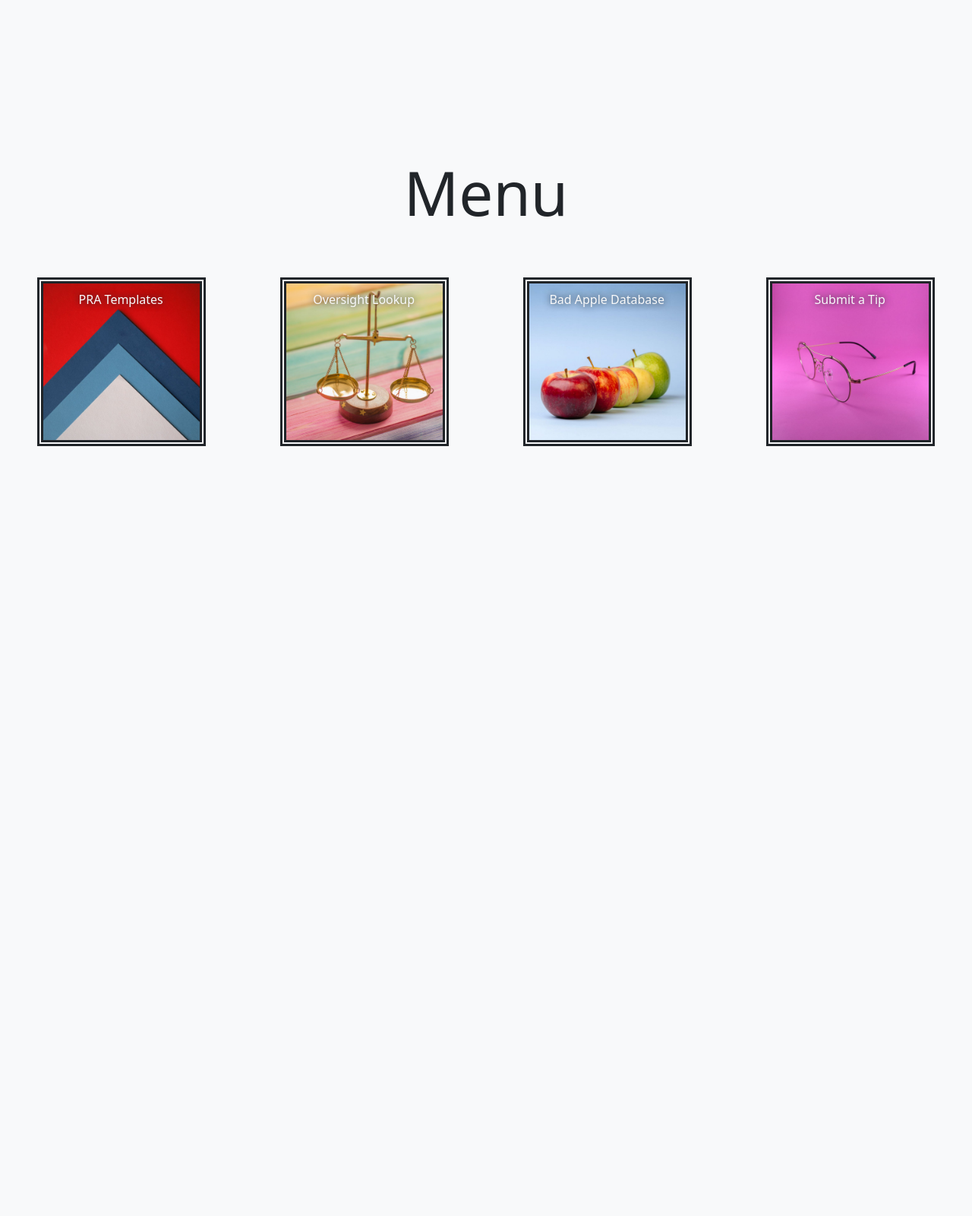
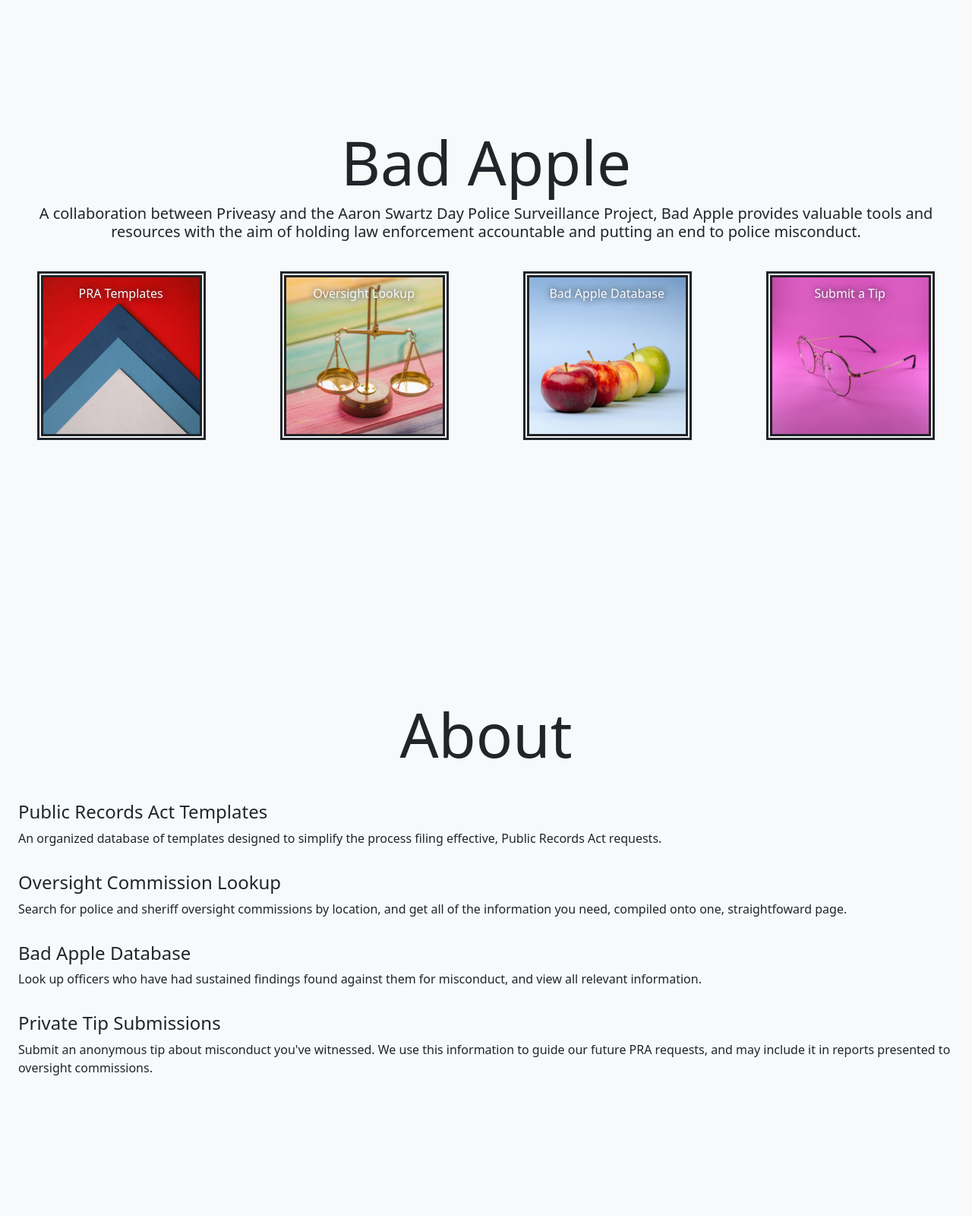
Before and after one commit to P5vc/bad-apple-backend, a Django app: page / in a window 1280 px wide. Shown: the part 106-1706 px from the top of the page at 76% size. Before the commit the page ends 693 px from the top, so only its background shows below. Run offline with Django 3.2, Linux system fonts and the light colour scheme; parts of the project's set-up code (start-up, migrations or seed data) failed here and were passed over; some libraries are stand-ins or nearby versions.

Commit message:
Added About section to the home page

```diff
--- a/BadApple/mainSite/static/css/home.css
+++ b/BadApple/mainSite/static/css/home.css
@@ -74,6 +74,20 @@
     }
 }
 
+.linkHover:hover {
+    color: #713ea6;
+    transition: all 1000ms;
+    letter-spacing: 2px;
+    font-weight: bolder;
+}
+
+.linkHover {
+    color: #212529;
+    letter-spacing: 0px;
+    transition: all 250ms;
+    font-weight: inherit;
+}
+
 .thinUntilHover {
     font-weight: lighter;
     transition: all 250ms;
--- a/BadApple/mainSite/templates/home.html
+++ b/BadApple/mainSite/templates/home.html
@@ -9,27 +9,63 @@
 
 {% block content %}
         <div class="align-content-center align-items-center bg-light container d-flex flex-wrap h-100 justify-content-center min-vh-100 min-vw-100 pb-5 text-dark w-100">
-            <div class="justify-content-center mb-5 min-vw-100 mt-5 row text-center w-100">
+            <div class="justify-content-center mb-4 min-vw-100 row text-center w-100">
                 <div class="col-12">
-                    <h1 class="display-1">Menu</h1>
+                    <h1 class="display-1">Bad Apple</h1>
+                </div>
+                <div class="col-12">
+                    <h6 class="lead">A collaboration between <a href="https://Priveasy.org" class="linkHover text-decoration-none">Priveasy</a> and the <a href="https://www.aaronswartzday.org/psp/" class="linkHover text-decoration-none">Aaron Swartz Day Police Surveillance Project</a>, Bad Apple provides valuable tools and resources with the aim of holding law enforcement accountable and putting an end to police misconduct.</h6>
                 </div>
             </div>
             <div class="justify-content-center min-vw-100 row text-center w-100">
                 <div class="alignRight col-md-6 col-sm-12 col-xl-3 pb-2 pt-2">
-                    <a href="{% url "pra" %}"><img src="{% static "img/andrej-lisakov-V2OyJtFqEtY-unsplash.jpg" %}" class="imageSquare mh-100 mw-100 w-75"/></a>
-                    <a href="{% url "pra" %}"><p class="imageSquareText imageSquareTextL text-light">PRA Templates</p></a>
+                    <a href="{% url 'pra' %}"><img src="{% static 'img/andrej-lisakov-V2OyJtFqEtY-unsplash.jpg' %}" class="imageSquare mh-100 mw-100 w-75"/></a>
+                    <a href="{% url 'pra' %}"><p class="imageSquareText imageSquareTextL text-light">PRA Templates</p></a>
                 </div>
                 <div class="alignLeft col-md-6 col-sm-12 col-xl-3 pb-2 pt-2">
-                    <a href="{% url "oversight" %}"><img class="imageSquare mh-100 mw-100 w-75" src="{% static "img/elena-mozhvilo-j06gLuKK0GM-unsplash.jpg" %}"/></a>
-                    <a href="{% url "oversight" %}"><p class="imageSquareText imageSquareTextR text-light">Oversight Lookup</p></a>
+                    <a href="{% url 'oversight' %}"><img class="imageSquare mh-100 mw-100 w-75" src="{% static 'img/elena-mozhvilo-j06gLuKK0GM-unsplash.jpg' %}"/></a>
+                    <a href="{% url 'oversight' %}"><p class="imageSquareText imageSquareTextR text-light">Oversight Lookup</p></a>
                 </div>
                 <div class="alignRight col-md-6 col-sm-12 col-xl-3 pb-2 pt-2">
-                    <a href="{% url "home" %}"><img src="{% static "img/stepan-babanin-kx6fpBOm-ss-unsplash.jpg" %}" class="imageSquare mh-100 mw-100 w-75"/></a>
-                    <a href="{% url "home" %}"><p class="imageSquareText imageSquareTextL text-light">Bad Apple Database</p></a>
+                    <a href="{% url 'home' %}"><img src="{% static 'img/stepan-babanin-kx6fpBOm-ss-unsplash.jpg' %}" class="imageSquare mh-100 mw-100 w-75"/></a>
+                    <a href="{% url 'home' %}"><p class="imageSquareText imageSquareTextL text-light">Bad Apple Database</p></a>
                 </div>
                 <div class="alignLeft col-md-6 col-sm-12 col-xl-3 pb-2 pt-2">
-                    <a href="{% url "home" %}"><img src="{% static "img/thiago-carlos-machado-oNXGsD7Ibsk-unsplash.jpg" %}" class="imageSquare mh-100 mw-100 w-75"/></a>
-                    <a href="{% url "home" %}"><p class="imageSquareText imageSquareTextR text-light">Submit a Tip</p></a>
+                    <a href="{% url 'home' %}"><img src="{% static 'img/thiago-carlos-machado-oNXGsD7Ibsk-unsplash.jpg' %}" class="imageSquare mh-100 mw-100 w-75"/></a>
+                    <a href="{% url 'home' %}"><p class="imageSquareText imageSquareTextR text-light">Submit a Tip</p></a>
+                </div>
+            </div>
+        </div>
+        <div class="align-content-center align-items-center bg-light container d-flex flex-wrap h-100 justify-content-center min-vh-100 min-vw-100 pb-5 text-dark w-100">
+            <div class="justify-content-center row text-center w-100">
+                <div class="col-12">
+                    <h1 class="display-1">About</h1>
+                </div>
+            </div>
+            <div class="justify-content-center mt-3 row w-100">
+                <div class="col-12 mt-3">
+                    <h4><a href="{% url 'pra' %}" class="linkHover text-decoration-none">Public Records Act Templates</a></h4>
+                </div>
+                <div class="col-12">
+                    <p>An organized database of templates designed to simplify the process filing effective, Public Records Act requests.</p>
+                </div>
+                <div class="col-12 mt-3">
+                    <h4><a href="{% url 'oversight' %}" class="linkHover text-decoration-none">Oversight Commission Lookup</a></h4>
+                </div>
+                <div class="col-12">
+                    <p>Search for police and sheriff oversight commissions by location, and get all of the information you need, compiled onto one, straightfoward page.</p>
+                </div>
+                <div class="col-12 mt-3">
+                    <h4><a href="{% url 'home' %}" class="linkHover text-decoration-none">Bad Apple Database</a></h4>
+                </div>
+                <div class="col-12">
+                    <p>Look up officers who have had sustained findings found against them for misconduct, and view all relevant information.</p>
+                </div>
+                <div class="col-12 mt-3">
+                    <h4><a href="{% url 'home' %}" class="linkHover text-decoration-none">Private Tip Submissions</a></h4>
+                </div>
+                <div class="col-12">
+                    <p>Submit an anonymous tip about misconduct you've witnessed. We use this information to guide our future PRA requests, and may include it in reports presented to oversight commissions.</p>
                 </div>
             </div>
         </div>
```
